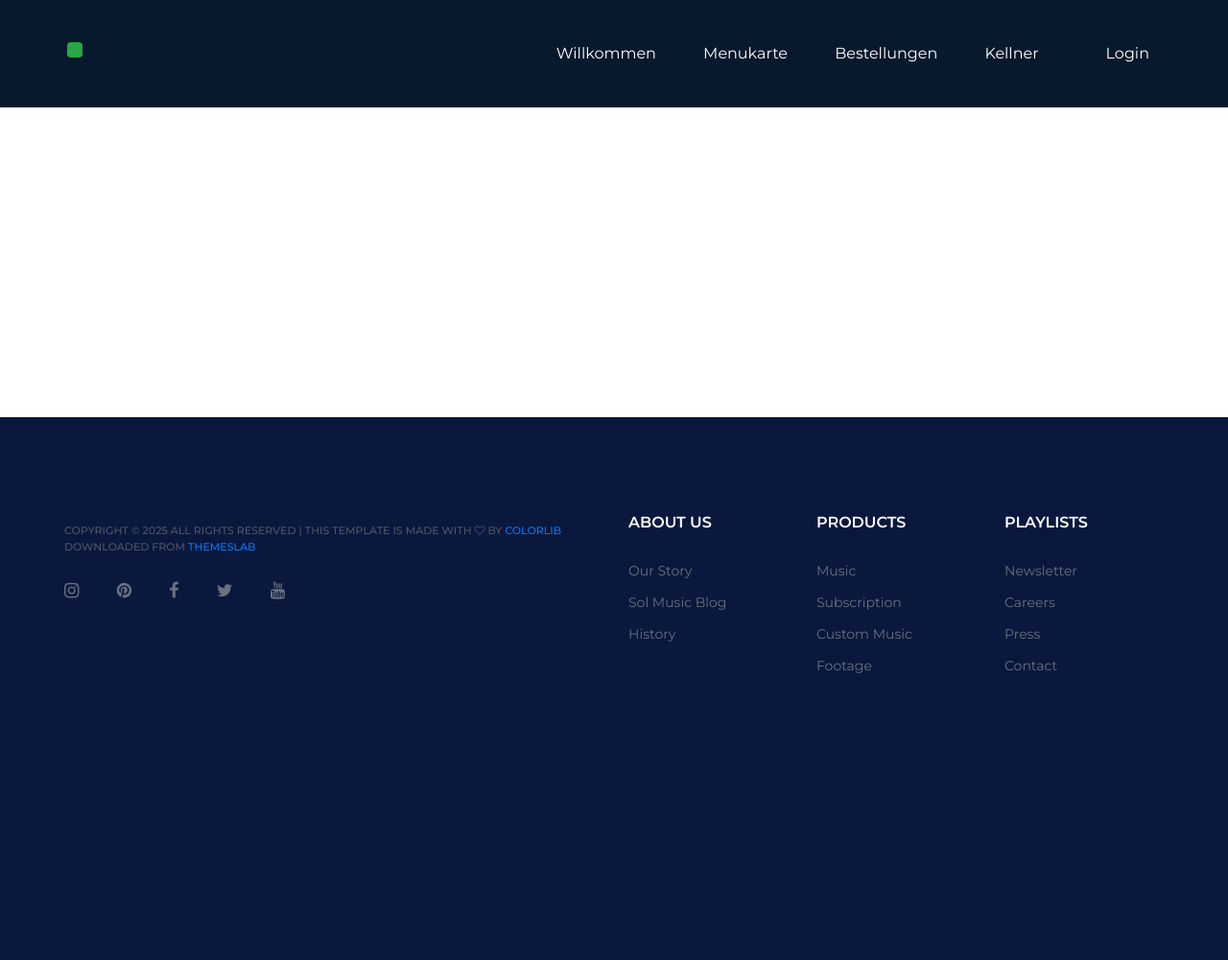
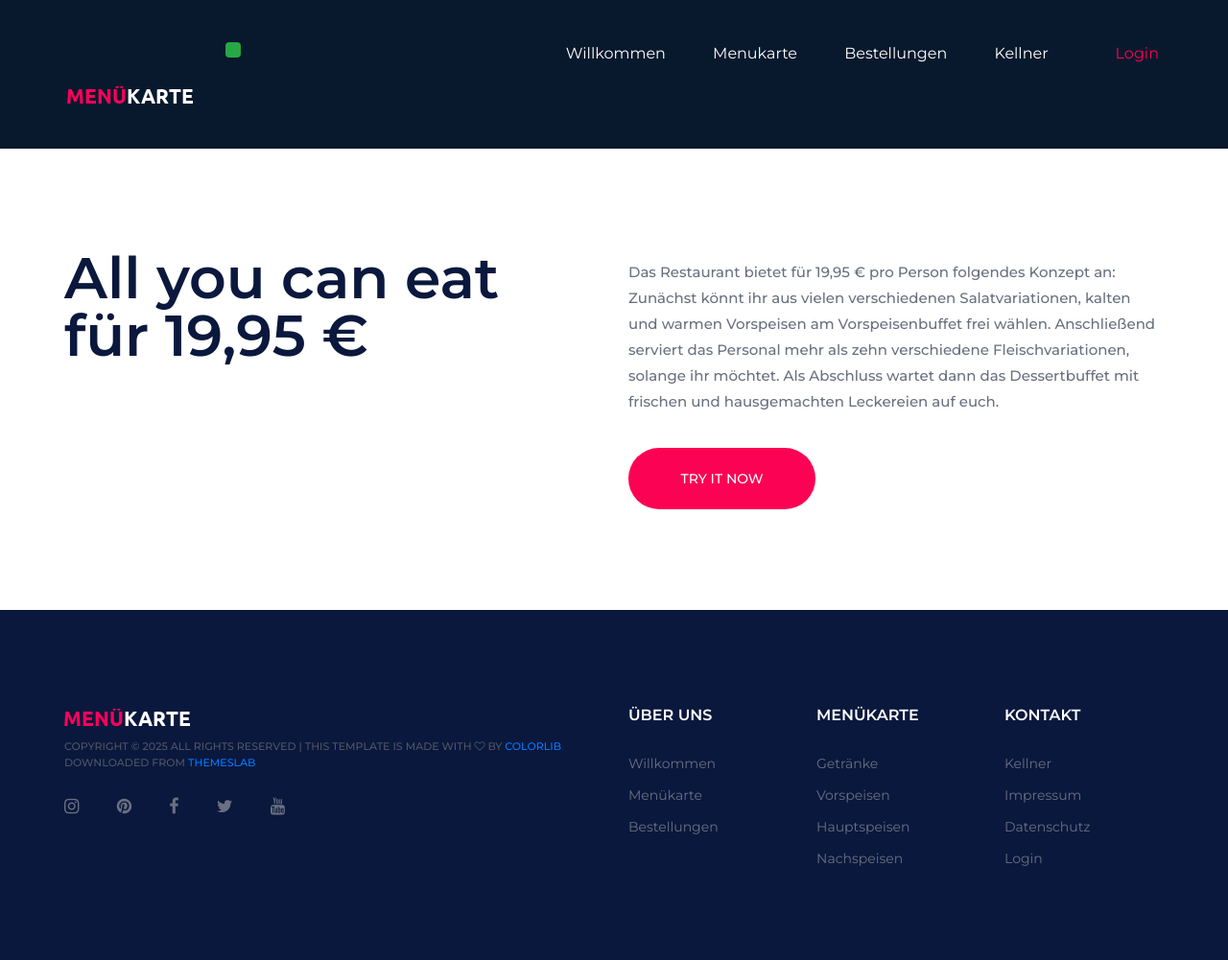
Before and after one commit to BelaSchrammDev/menuwebsite_symfony, a Symfony app: template templates/home/index.html.twig in a window 1280 px wide. Shown: the whole page at 96% size. Before the commit the page ends 702 px from the top, so only its background shows below. Run offline with Twig, Linux system fonts and the light colour scheme; the template is opened without the code that fills it, so the values that code supplies are empty; some libraries are stand-ins or nearby versions.

Commit message:
restyle base template

```diff
--- a/src/Controller/MailerController.php
+++ b/src/Controller/MailerController.php
@@ -27,6 +27,9 @@ class MailerController extends AbstractController
             ])
             ->add('send', SubmitType::class, [
                 'label' => 'Absenden',
+                'attr' => [
+                    'class' => 'btn btn-outline-danger float-right',
+                ],
             ])
             ->getForm();
 
--- a/templates/base.html.twig
+++ b/templates/base.html.twig
@@ -1,14 +1,14 @@
 <!DOCTYPE html>
 <html lang="zxx">
 	<head>
-		<title>Menukarte</title>
+		<title>Menukarte | Dein Restaurant</title>
 		<meta charset="UTF-8">
-		<meta name="description" content="SolMusic HTML Template">
-		<meta name="keywords" content="music, html">
+		<meta name="description" content="Menukarte | Dein Restaurant">
+		<meta name="keywords" content="food, html">
 		<meta name="viewport" content="width=device-width, initial-scale=1.0">
 
 		<!-- Favicon -->
-		<link href="{{ asset('img/favicon.ico')}}" rel="shortcut icon"/>
+		<link href="{{ asset('img/favicon.png')}}" rel="shortcut icon"/>
 
 		<!-- Stylesheets -->
 		<link rel="stylesheet" href="{{ asset('css/font.css')}}"/>
@@ -34,13 +34,16 @@
 
 		<!-- Header section -->
 		<header class="header-section clearfix">
+			<a href="{{path('app_home')}}" class="site-logo">
+				<img src="{{asset('img/logo.png')}}" alt="">
+			</a>
 			<div class="header-right">
 				<div class="user-panel">
 					{% if not is_granted('IS_AUTHENTICATED_FULLY') %}
-						<a href="{{ path('app_login') }}" class="login">Login</a>
+						<a href="{{ path('app_login') }}" class="register">Login</a>
 					{% endif %}
 					{% if is_granted('IS_AUTHENTICATED_FULLY') %}
-						<a href="{{ path('app_logout') }}" class="login">Ausloggen</a>
+						<a href="{{ path('app_logout') }}" class="register">Ausloggen</a>
 					{% endif %}
 				</div>
 			</div>
@@ -115,6 +118,23 @@
 		{% block body %}{% endblock %}
 		</div>
 
+		<section class="intro-section spad">
+			<div class="container">
+				<div class="row">
+					<div class="col-lg-6">
+						<div class="section-title">
+							<h2>All you can eat für 19,95 €</h2>
+						</div>
+					</div>
+					<div class="col-lg-6">
+						<p>Das Restaurant bietet für 19,95 € pro Person folgendes Konzept an: Zunächst könnt ihr aus vielen verschiedenen Salatvariationen, kalten und warmen Vorspeisen am Vorspeisenbuffet frei wählen. Anschließend serviert das Personal mehr als zehn verschiedene Fleischvariationen, solange ihr möchtet. Als Abschluss wartet dann das Dessertbuffet mit frischen und hausgemachten Leckereien auf euch.</p>
+						<a href="{{path('app_menu')}}" class="site-btn">Try it now</a>
+					</div>
+				</div>
+			</div>
+		</section>
+
+
 		<!-- Footer section -->
 		<footer class="footer-section">
 			<div class="container">
@@ -123,39 +143,40 @@
 						<div class="row">
 							<div class="col-sm-4">
 								<div class="footer-widget">
-									<h2>About us</h2>
+									<h2>Über uns</h2>
 									<ul>
-										<li><a href="">Our Story</a></li>
-										<li><a href="">Sol Music Blog</a></li>
-										<li><a href="">History</a></li>
+										<li><a href="{{ path('app_home')}}">Willkommen</a></li>
+										<li><a href="{{ path('app_menu')}}">Menükarte</a></li>
+										<li><a href="{{ path('app_order.list')}}">Bestellungen</a></li>
 									</ul>
 								</div>
 							</div>
 							<div class="col-sm-4">
 								<div class="footer-widget">
-									<h2>Products</h2>
+									<h2>Menükarte</h2>
 									<ul>
-										<li><a href="">Music</a></li>
-										<li><a href="">Subscription</a></li>
-										<li><a href="">Custom Music</a></li>
-										<li><a href="">Footage</a></li>
+										<li><a href="{{ path('app_menu')}}">Getränke</a></li>
+										<li><a href="{{ path('app_menu')}}">Vorspeisen</a></li>
+										<li><a href="{{ path('app_menu')}}">Hauptspeisen</a></li>
+										<li><a href="{{ path('app_menu')}}">Nachspeisen</a></li>
 									</ul>
 								</div>
 							</div>
 							<div class="col-sm-4">
 								<div class="footer-widget">
-									<h2>Playlists</h2>
+									<h2>Kontakt</h2>
 									<ul>
-										<li><a href="">Newsletter</a></li>
-										<li><a href="">Careers</a></li>
-										<li><a href="">Press</a></li>
-										<li><a href="">Contact</a></li>
+										<li><a href="{{ path('app_mail')}}">Kellner</a></li>
+										<li><a href="">Impressum</a></li>
+										<li><a href="">Datenschutz</a></li>
+										<li><a href="{{ path('app_login') }}">Login</a></li>
 									</ul>
 								</div>
 							</div>
 						</div>
 					</div>
 					<div class="col-xl-6 col-lg-5 order-lg-1">
+					<img src="{{asset('img/logo.png')}}" alt="">
 						<div
 							class="copyright">
 							<!-- Link back to Colorlib can't be removed. Template is licensed under CC BY 3.0. -->
```
Also changed, not shown: templates/mailer/index.html.twig (+4 -23 lines), public/img/favicon.png (added), public/img/icons/back.png (deleted), public/img/icons/brain.png (deleted), public/img/icons/check-icon.png (deleted), public/img/icons/next.png (deleted), public/img/icons/p-1.png (deleted), public/img/icons/p-2.png (deleted), public/img/icons/p-3.png (deleted), public/img/icons/pause.png (deleted), public/img/icons/play.png (deleted), public/img/icons/pointer.png (deleted), public/img/icons/smartphone.png (deleted), public/img/logo.png (added).
